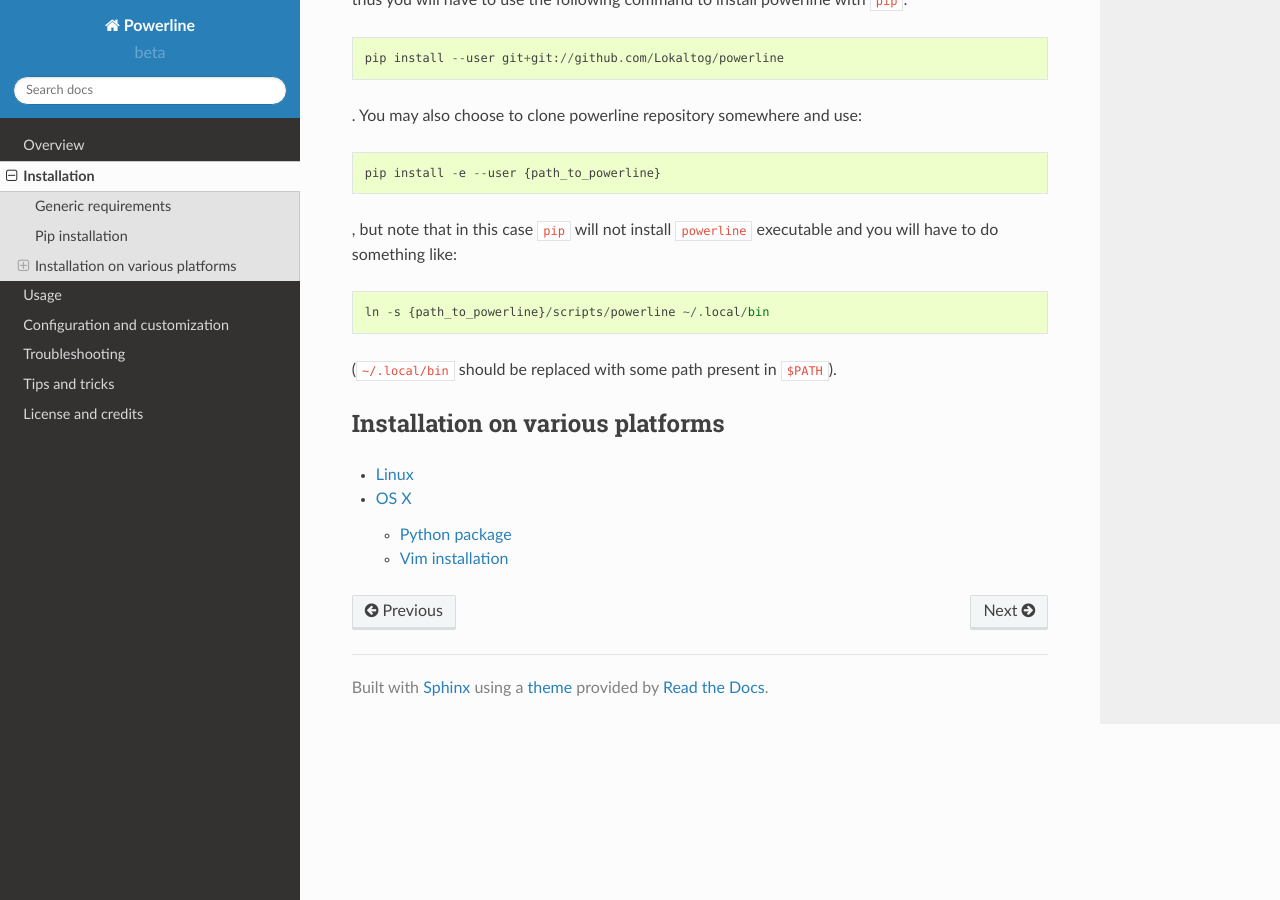
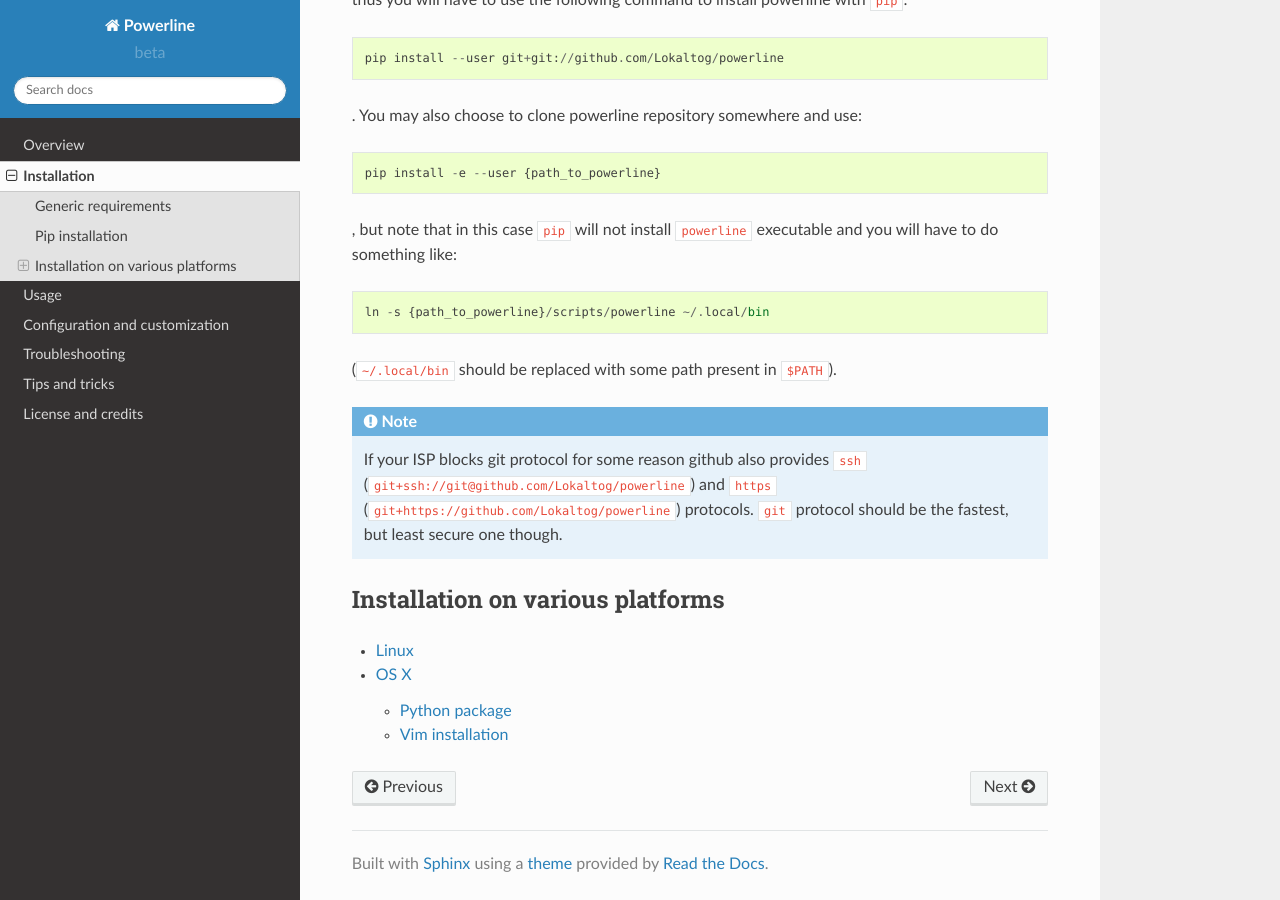
Before and after one commit to someyooyo/someyooyo, a Sphinx documentation site: the page built from docs/source/installation.rst, in a window 1280 px wide and 900 px high, scrolled down 776 px. Built offline with Sphinx 7.4.7 and the Read the Docs theme 2.0.0, drawn with Linux system fonts in a browser that asks for light colours.

Commit message:
Add note about `https://` protocol
Closes #881

```diff
--- a/docs/source/installation.rst
+++ b/docs/source/installation.rst
@@ -46,6 +46,12 @@ and you will have to do something like::
 
 (:file:`~/.local/bin` should be replaced with some path present in ``$PATH``).
 
+.. note::
+    If your ISP blocks git protocol for some reason github also provides ``ssh``
+    (``git+ssh://git@github.com/Lokaltog/powerline``) and ``https``
+    (``git+https://github.com/Lokaltog/powerline``) protocols. ``git`` protocol
+    should be the fastest, but least secure one though.
+
 Installation on various platforms
 =================================
 
```
